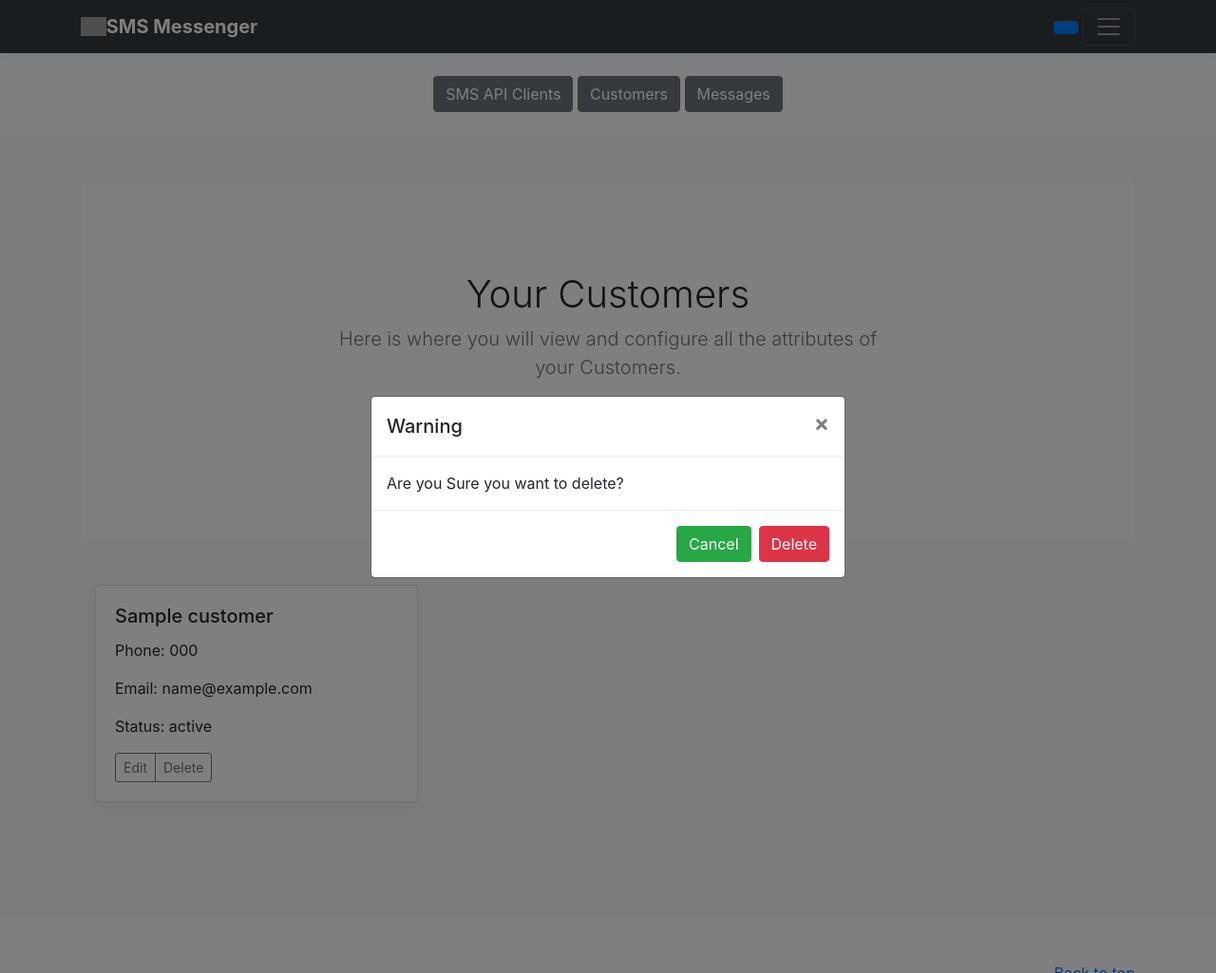
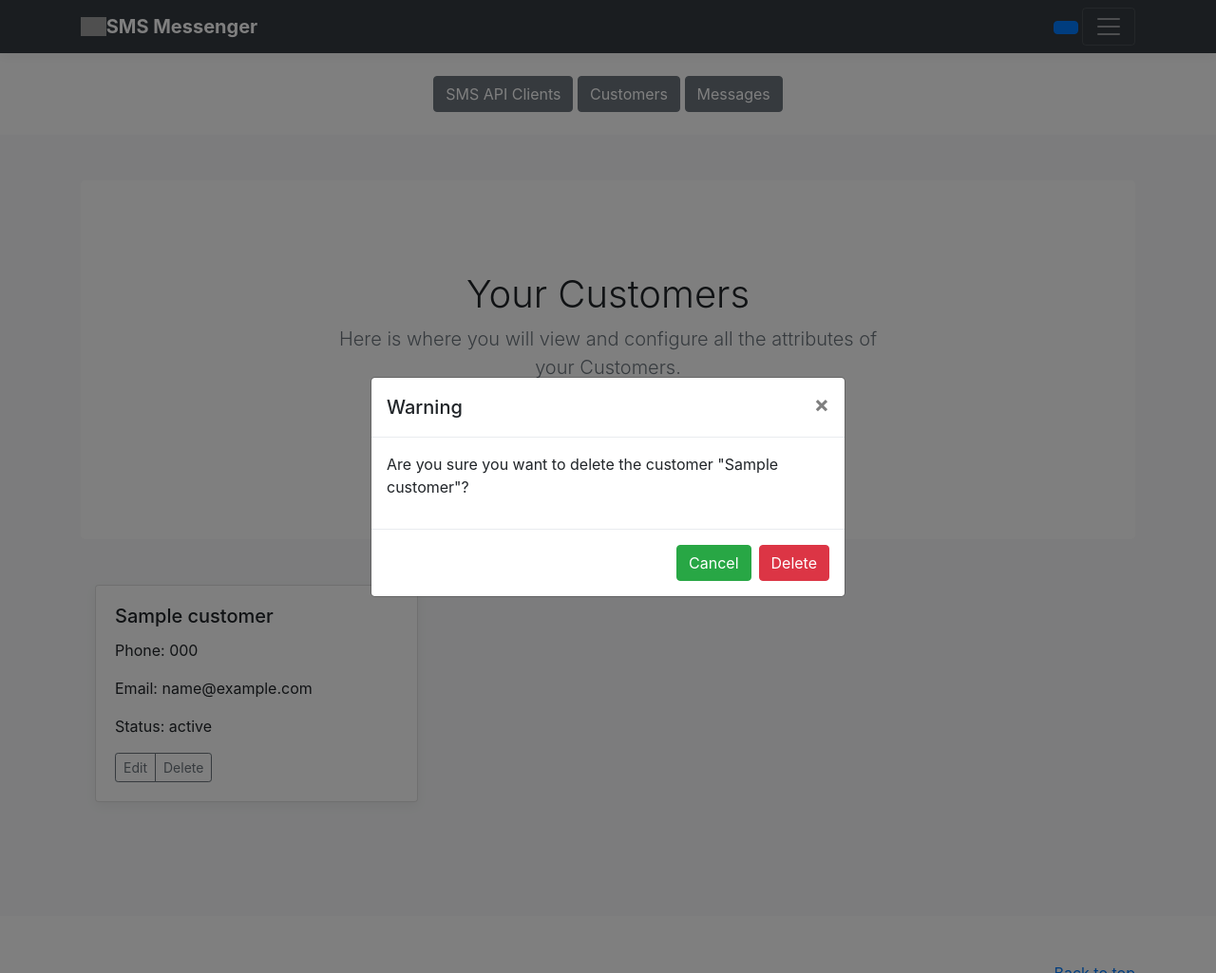
Before and after one commit to cunhasb/sms-messages, a Flask app: template templates/customers/customers.html in a window 1280 px wide, after a click on "Delete". Shown: the whole page at 95% size. Run offline with Flask 2, Linux system fonts and the light colour scheme; the template is opened without the code that fills it: most values are stand-ins (such as "Sample title", 1, 10 or a date in 2020); some libraries are stand-ins or nearby versions; grey boxes are pictures that could not be loaded.

Commit message:
I think it is done now...

```diff
--- a/app.py
+++ b/app.py
@@ -389,10 +389,11 @@ def customerDelete(customer_id):
 def messageDelete(message_id):
 
     try:
-        # pdb.set_trace()
+        message = db_session.query(Message).get(message_id)
         db_session.delete(message)
         db_session.commit()
-        flash("%s was sucessfully Deleted!" % message.message)
+        flash("The message '%s' from %s was sucessfully Deleted!" %
+              (message.message, message.customer.name))
         sms_messages = db_session.query(Message).filter_by(
             user_id=current_user.id).order_by(Message.id.desc()).all()
         return render_template('/messages/messages.html', sms_messages=sms_messages)
--- a/templates/apiClients/apiClientEdit.html
+++ b/templates/apiClients/apiClientEdit.html
@@ -13,15 +13,15 @@
   <div class="form-row">
     <div class="col-md-4 mb-3">
       <label for="clientName">API Client Name</label>
-      <input  value = {{clientName}} name='name' type="text" class="form-control" id="clientName" placeholder="Client Name" aria-describedby="textHelp" required>
+      <input  value = '{{clientName}}' name='name' type="text" class="form-control" id="clientName" placeholder="Client Name" aria-describedby="textHelp" required>
     </div>
     <div class="col-md-3 mb-3">
     <label for="api_id">Client API Id</label>
-    <input type="text" value ={{api_id}} class="form-control" id="api_id" name='api_id' aria-describedby="textHelp" placeholder="Enter API Id" required>
+    <input type="text" value ='{{api_id}}' class="form-control" id="api_id" name='api_id' aria-describedby="textHelp" placeholder="Enter API Id" required>
     </div>
     <div class="col-md-5 mb-3">
       <label for="auth_id">AUTH Code</label>
-    <input type="text" value ={{auth_id}} class="form-control" id="auth_id" name='auth_id' aria-describedby="textHelp" placeholder="Enter API AUTH Code">
+    <input type="text" value ='{{auth_id}}' class="form-control" id="auth_id" name='auth_id' aria-describedby="textHelp" placeholder="Enter API AUTH Code">
     </div>
   </div>
    <button class="btn btn-primary" type="submit">Submit</button>
--- a/templates/customers/customerEdit.html
+++ b/templates/customers/customerEdit.html
@@ -13,15 +13,15 @@
   <div class="form-row">
     <div class="col-md-4 mb-1">
       <label for="customerName">Customer Name</label>
-      <input  value = {{customer.name}} name='customerName' type="text" class="form-control" id="customerName" placeholder="Enter Customer Name" aria-describedby="textHelp" required>
+      <input  value = "{{customer.name}}" name='customerName' type="text" class="form-control" id="customerName" placeholder="Enter Customer Name" aria-describedby="textHelp" required>
     </div>
     <div class="col-md-2 mb-1">
     <label for="customerPhone">Customer Phone</label>
-    <input type="tel" value ={{customer.phone}} class="form-control" id="customerPhone" name='customerPhone' aria-describedby="textHelp" placeholder="Enter Phone" required>
+    <input type="tel" value ="{{customer.phone}}" class="form-control" id="customerPhone" name='customerPhone' aria-describedby="textHelp" placeholder="Enter Phone" required>
     </div>
     <div class="col-md-4 mb-1">
       <label for="customerEmail">Customer Email</label>
-    <input type="email" value ={{customer.email}} class="form-control" id="customerEmail" name='customerEmail' aria-describedby="textHelp" placeholder="Enter Email">
+    <input type="email" value ="{{customer.email}}" class="form-control" id="customerEmail" name='customerEmail' aria-describedby="textHelp" placeholder="Enter Email">
     </div>
     <div class="col-md-2 mb-1">
       <label for="customerStatus">Status</label>
--- a/templates/customers/customers.html
+++ b/templates/customers/customers.html
@@ -29,15 +29,15 @@
               <div class="card-group">
               <div class="card mb-4 box-shadow">
                 <div class="card-body">
-                  <h5 class="card-title">{{customer.name}}</h5>
+                  <h5 id='{{"card-id-%s"%customer.id}}' data-name="{{customer.name}}"class="card-title">{{customer.name}}</h5>
                   <p class = 'card-text'>{{"Phone: %s"%(customer.phone)}}</p>
                   <p class = 'card-text'>{{"Email: %s"%(customer.email)}}</p>
                   <p class = 'card-text'>{{"Status: %s"%(customer.status)}}</p>
                   <div class="d-flex justify-content-between align-items-center">
                     <div class="btn-group">
 
-                        <a href={{"/user/customer/%s/edit"%customer.id}}  class="btn btn-sm btn-outline-secondary">Edit</a>
-                      <button type="button" class="btn btn-sm btn-outline-secondary" data-toggle="modal" data-target="#confirmDeleteModalCenter">Delete</button>
+                        <a href='{{"/user/customer/%s/edit"%customer.id}}'  class="btn btn-sm btn-outline-secondary">Edit</a>
+                      <button onclick='{{"saveIdToDeleteButton(%s)"%customer.id}}'type="button" class="btn btn-sm btn-outline-secondary" data-toggle="modal" data-target="#confirmDeleteModalCenter">Delete</button>
                     </div>
                   </div>
                 </div>
@@ -55,11 +55,11 @@
                     </button>
                   </div>
                   <div class="modal-body">
-                    Are you Sure you want to delete?
+                    <p id="confirmationMessage"></p>
                   </div>
                   <div class="modal-footer">
                     <button type="button" class="btn btn-success" data-dismiss="modal">Cancel</button>
-                    <a href={{"/user/customer/%s/delete"%customer.id}} class="btn btn-danger">Delete</a>
+                    <a id="confirmDelete" href="#" class="btn btn-danger">Delete</a>
                   </div>
                 </div>
               </div>
@@ -68,6 +68,20 @@
           </div>
         </div>
       </div>
+      <script>
+      function saveIdToDeleteButton(id) {
+  element = document.getElementById("confirmDelete");
+  modalBody = document.getElementById("confirmationMessage");
+  // debugger;
+  card = document.getElementById(`card-id-${id}`);
+  // debugger;
+  element.href = `${window.location.origin}/user/customer/${id}/delete`;
+  modalBody.innerText = `Are you sure you want to delete the customer "${
+    card.dataset.name
+  }"?`;
+  console.log(modalBody);
+}
+</script>
     </main>
 
 {% endblock %}
```
Also changed, not shown: templates/apiClients/apiClients.html (+17 -5 lines), templates/messages/messages.html (+16 -5 lines).
